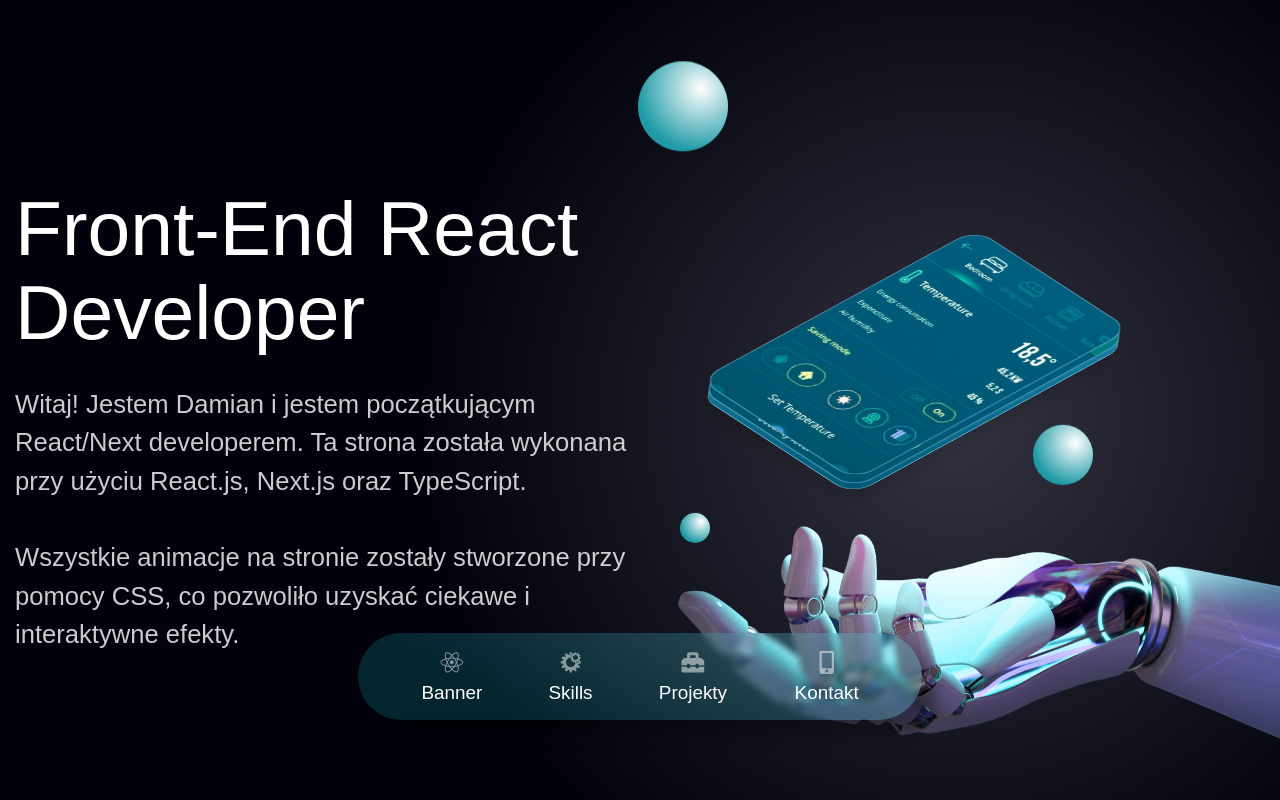
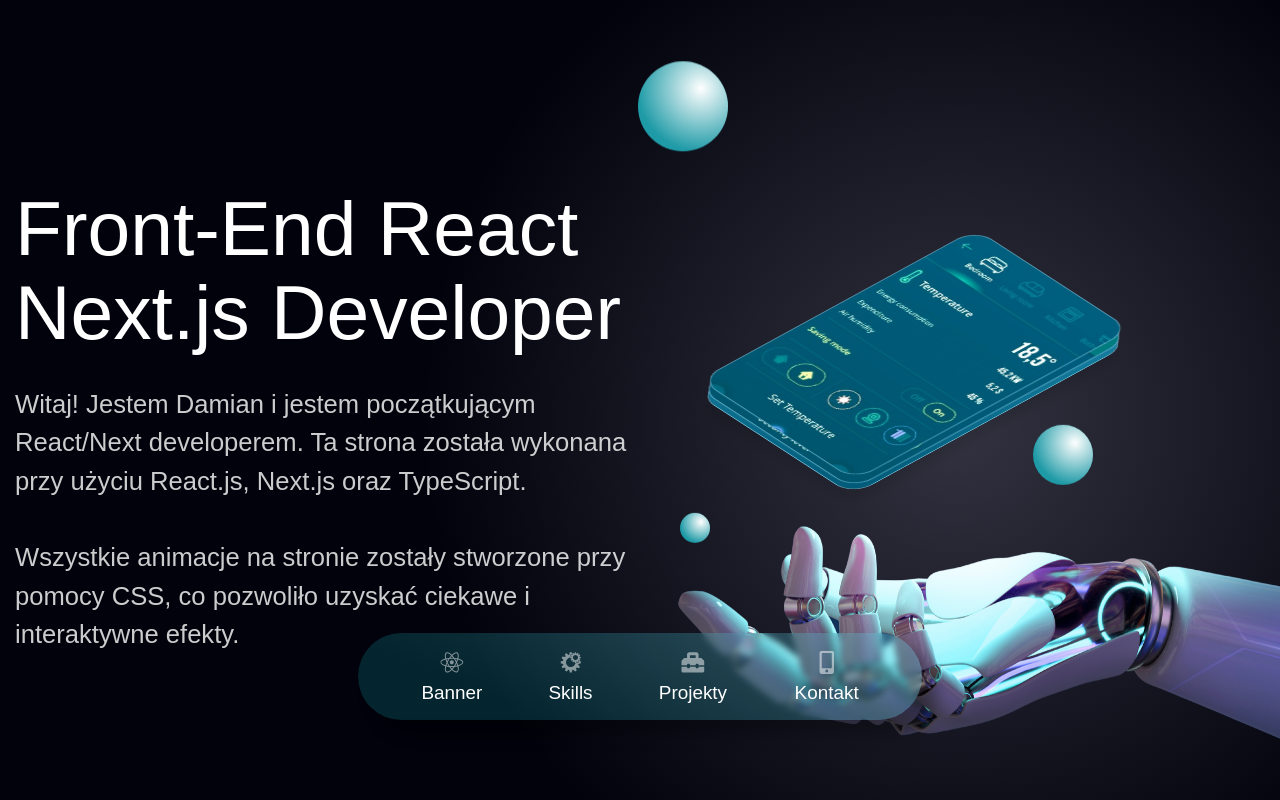
Before and after one commit to IfritKajiTora/LandingPage, a Next.js app: page / in a window 1280 px wide. Shown: the top 800 px of the page. Built offline with nearby package versions, Linux system fonts and the light colour scheme; a web font is replaced by a local one.

Commit message:
Updated banner title

```diff
--- a/src/components/Banner/index.tsx
+++ b/src/components/Banner/index.tsx
@@ -10,7 +10,7 @@ export default function Banner() {
 			<div className="container self-center">
 				<div className="block lg:grid lg:grid-cols-2 gap-4 py-[50px]">
 					<div className="self-center text-center lg:text-left relative z-10 pb-[50px] lg:pb-[0]">
-						<h1 className="bannerTitle">Front-End React Developer</h1>
+						<h1 className="bannerTitle">Front-End React<br/>Next.js Developer</h1>
 						<p className="bannerText">Witaj! Jestem Damian i jestem początkującym React/Next developerem.
 							Ta strona została wykonana przy użyciu React.js, Next.js oraz TypeScript.<br/><br/>
 							Wszystkie animacje na stronie zostały stworzone przy pomocy CSS, co pozwoliło uzyskać ciekawe i interaktywne efekty.</p>
--- a/src/components/Kontakt/mobile.tsx
+++ b/src/components/Kontakt/mobile.tsx
@@ -36,7 +36,9 @@ export default function Mobile() {
 					<div className='mobile-top-element-3'></div>
 				</div>
 				<div className={`${phoneScreen ? 'screenOFF' : ' '} mobile-content`} id='phoneScreen'>
+
 					<MobileDate/>
+
 					{/*<div className='mobile-search-div'>
 						<div className='mobile-searchbar'></div>
 						<img src="/img/kontakt/google.png" alt='google icon'/>
```
